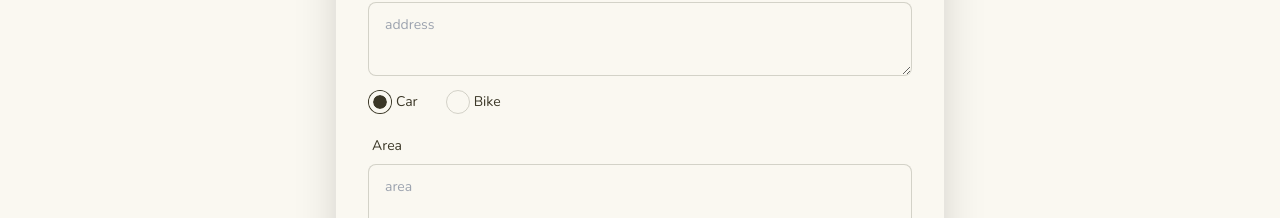
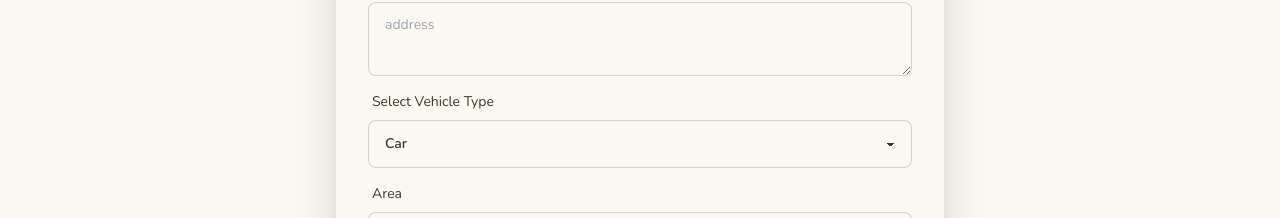
Before and after one commit to AnikKDev/hero-rider, a React (Vite) app: page /register in a window 1280 px wide. Shown: the part 698-916 px from the top of the page. Built offline with nearby package versions, Linux system fonts and the light colour scheme; a web font is replaced by a local one.

Commit message:
fixed vehicle type bug

```diff
--- a/src/Pages/Authentication/Registration.jsx
+++ b/src/Pages/Authentication/Registration.jsx
@@ -96,16 +96,6 @@ const Registration = () => {
         password,
         confirmPassword,
       };
-      // console.log(riderInformations);
-      /*  const response = await axiosInstace.post("/register", riderInformations);
-
-      if (response?.data?.data?.token) {
-        localStorage.setItem("token", response.data?.data?.token);
-        setIsLoggedIn(true);
-        navigate("/profile");
-      } else {
-        toast.error(response.statusText);
-      } */
     } else if (joinState === "learner") {
       const {
         NID,
@@ -263,33 +253,18 @@ const Registration = () => {
             </span>
           </div>
           {/* vehicle info */}
-          <div className="flex">
-            <div className="form-control flex-row items-center justify-center">
-              <input
-                {...register("vehicleType")}
-                value="car"
-                type="radio"
-                name="radio-1"
-                className="radio"
-                defaultChecked
-              />
-              <label className="label">
-                <span className="label-text">Car</span>
-              </label>
-            </div>
-            <div className="form-control mx-6 flex-row items-center justify-center">
-              <input
-                {...register("vehicleType")}
-                value="bike"
-                type="radio"
-                name="radio-1"
-                className="radio"
-              />
-              <label className="label">
-                <span className="label-text">Bike</span>
-              </label>
-            </div>
-            {/* {errors.phone?.type === "vehicleType" && "Vehicle type is required"} */}
+          <div className="form-control">
+            <label className="label">
+              <span className="label-text">Select Vehicle Type</span>
+            </label>
+            <select
+              {...register("vehicleType")}
+              className="select select-bordered w-full"
+            >
+              <option value="car">Car</option>
+              <option value="bike">Bike</option>
+            </select>
+            {errors.phone?.type === "vehicleType" && "Vehicle type is required"}
           </div>
 
           {isRider && (
--- a/src/Pages/Profile.jsx
+++ b/src/Pages/Profile.jsx
@@ -129,6 +129,7 @@ _id
                   {fullName}
                 </p>
               </div>
+
               <div>
                 <label
                   htmlFor="age"
@@ -141,6 +142,20 @@ _id
                   className="mt-1 block text-lg font-medium text-gray-900"
                 >
                   {age}
+                </p>
+              </div>
+              <div>
+                <label
+                  htmlFor="vehicleType"
+                  className="block text-sm font-medium text-gray-700"
+                >
+                  Vehicle Type
+                </label>
+                <p
+                  id="vehicleType"
+                  className="mt-1 block text-lg font-medium text-gray-900 capitalize"
+                >
+                  {vehicleType}
                 </p>
               </div>
               <div>
@@ -240,6 +255,7 @@ _id
                     {carInformation?.name}
                   </p>
                 </div>
+
                 <div>
                   <label
                     htmlFor="model"
```
